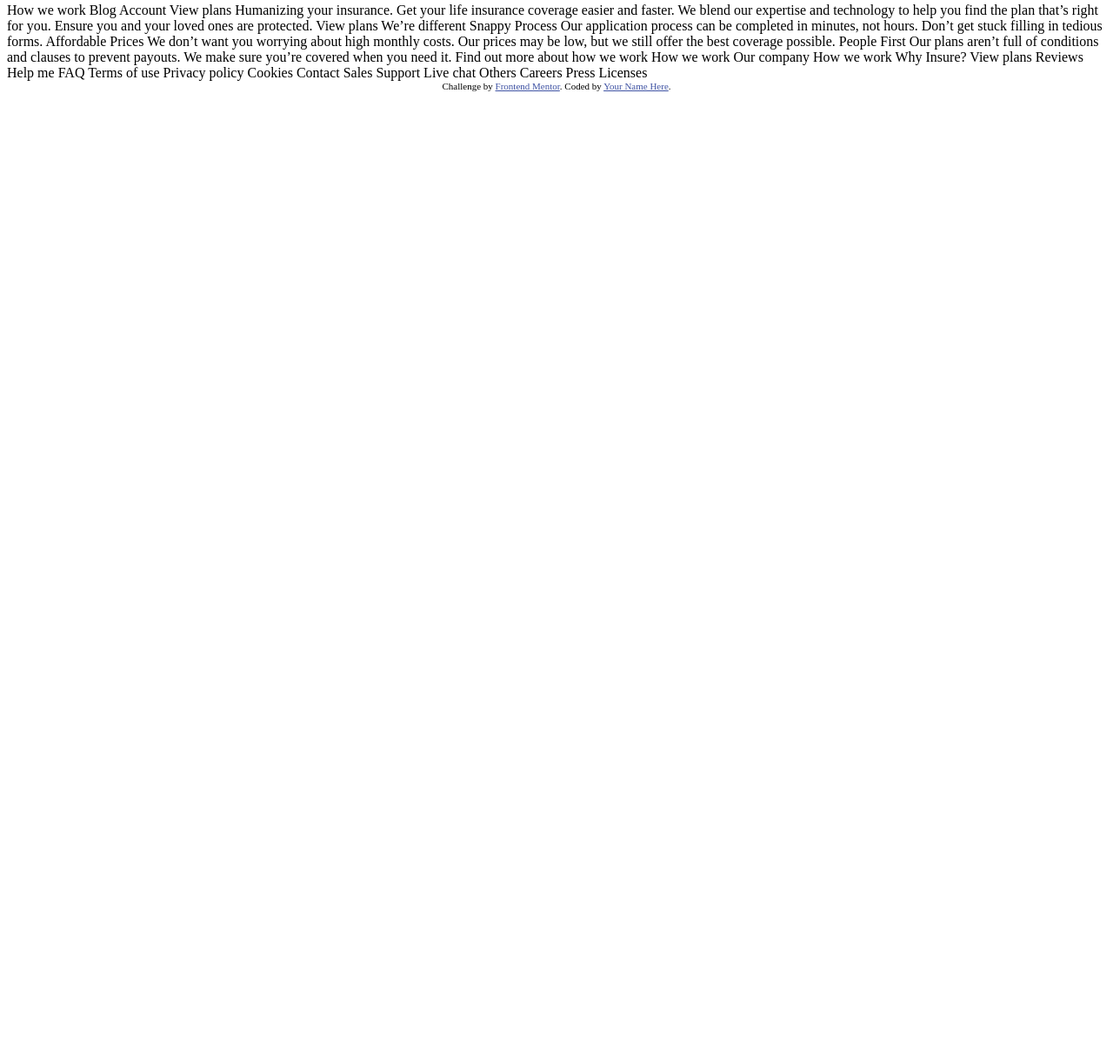
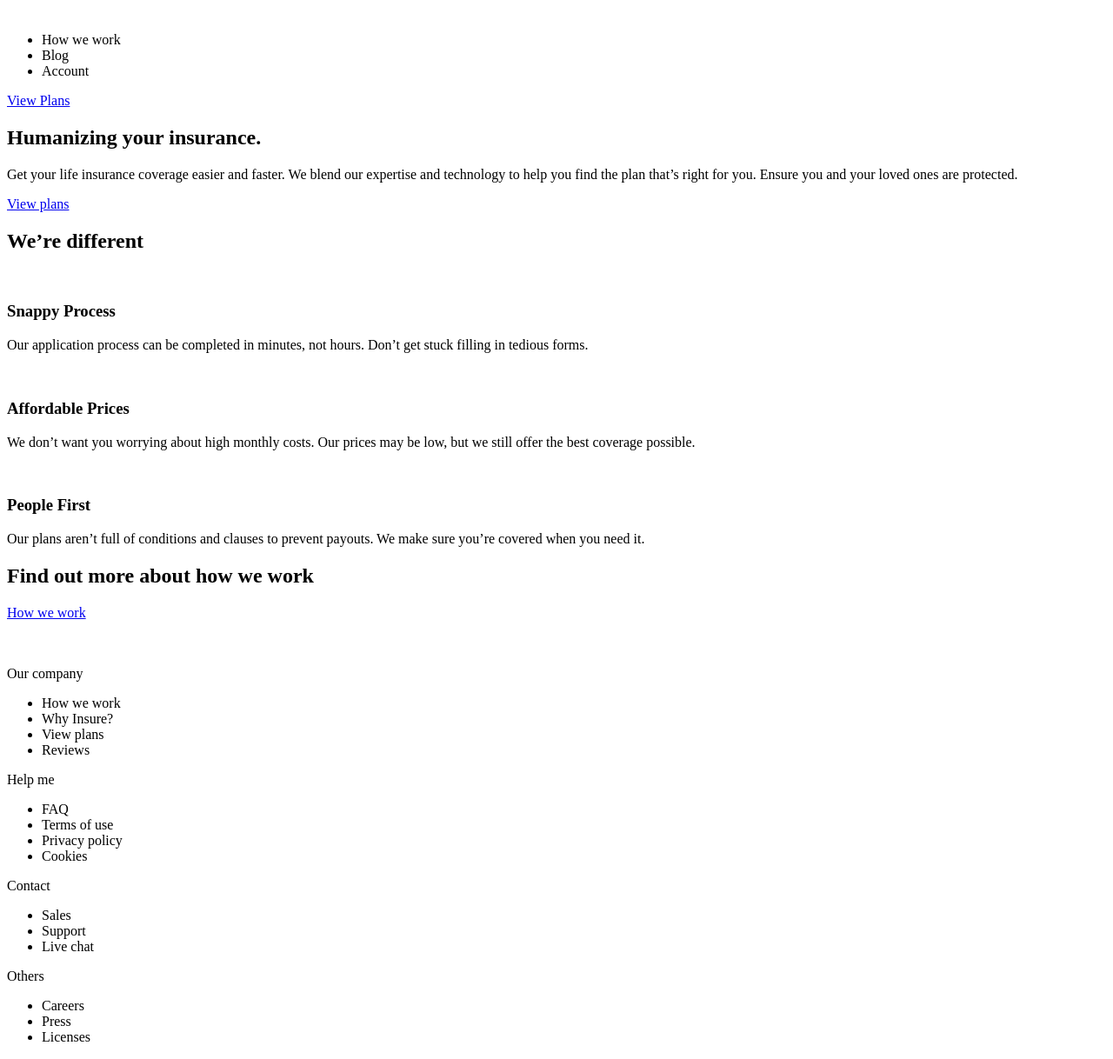
Before and after one commit to BradwellC/FEM--Insure-Landing-Page, a plain HTML site: page index.html in a window 1280 px wide. Shown: the part 5-1223 px from the top of the page at 87% size. Before the commit the page ends 800 px from the top, so only its background shows below. Drawn offline with Linux system fonts and the light colour scheme.

Commit message:
HTML tags added

```diff
--- a/index.html
+++ b/index.html
@@ -1,85 +1,139 @@
 <!DOCTYPE html>
 <html lang="en">
   <head>
-  <meta charset="UTF-8">
-  <meta name="viewport" content="width=device-width, initial-scale=1.0"> <!-- displays site properly based on user's device -->
+    <meta charset="UTF-8" />
+    <meta name="viewport" content="width=device-width, initial-scale=1.0" />
+    <!-- displays site properly based on user's device -->
 
-  <link rel="icon" type="image/png" sizes="32x32" href="./images/favicon-32x32.png">
+    <link
+      rel="icon"
+      type="image/png"
+      sizes="32x32"
+      href="./images/favicon-32x32.png"
+    />
 
     <title>Frontend Mentor | Insure landing page</title>
-
-  <!-- Feel free to remove these styles or customise in your own stylesheet 👍 -->
-  <style>
-    .attribution { font-size: 11px; text-align: center; }
-    .attribution a { color: hsl(228, 45%, 44%); }
-  </style>
   </head>
   <body>
+    <header>
+      <nav>
+        <img src="" alt="" />
 
-  How we work
-  Blog
-  Account
-  View plans
+        <div class="navbar-nav">
+          <ul>
+            <li>How we work</li>
+            <li>Blog</li>
+            <li>Account</li>
+          </ul>
 
-  Humanizing your insurance.
+          <a href="#">View Plans</a>
+        </div>
+      </nav>
+    </header>
 
-  Get your life insurance coverage easier and faster. We blend our expertise
-  and technology to help you find the plan that’s right for you. Ensure you
-  and your loved ones are protected.
+    <main>
+      <section>
+        <h1>Humanizing your insurance.</h1>
+        <p>
+          Get your life insurance coverage easier and faster. We blend our
+          expertise and technology to help you find the plan that’s right for
+          you. Ensure you and your loved ones are protected.
+        </p>
 
-  View plans
+        <a href="#">View plans</a>
 
-  We’re different
+        <img src="" alt="" />
+      </section>
 
-  Snappy Process
+      <section>
+        <h1>We’re different</h1>
+        <div class="column-3">
+          <div class="column">
+            <img src="" alt="" />
+            <h3>Snappy Process</h3>
+            <p>
+              Our application process can be completed in minutes, not hours.
+              Don’t get stuck filling in tedious forms.
+            </p>
+          </div>
 
-  Our application process can be completed in minutes, not hours. Don’t get
-  stuck filling in tedious forms.
+          <div class="column">
+            <img src="" alt="" />
+            <h3>Affordable Prices</h3>
+            <p>
+              We don’t want you worrying about high monthly costs. Our prices
+              may be low, but we still offer the best coverage possible.
+            </p>
+          </div>
 
-  Affordable Prices
+          <div class="column">
+            <img src="" alt="" />
+            <h3>People First</h3>
+            <p>
+              Our plans aren’t full of conditions and clauses to prevent
+              payouts. We make sure you’re covered when you need it.
+            </p>
+          </div>
+        </div>
+      </section>
 
-  We don’t want you worrying about high monthly costs. Our prices may be low,
-  but we still offer the best coverage possible.
+      <section>
+        <h1>Find out more about how we work</h1>
+        <a href="#">How we work</a>
+      </section>
+    </main>
 
-  People First
+    <footer>
+      <div>
+        <img src="" alt="" />
 
-  Our plans aren’t full of conditions and clauses to prevent payouts. We make
-  sure you’re covered when you need it.
+        <div>
+          <img src="" alt="" />
+          <img src="" alt="" />
+          <img src="" alt="" />
+          <img src="" alt="" />
+        </div>
+      </div>
 
-  Find out more about how we work
+      <div>
+        <div>
+          <p>Our company</p>
+          <ul>
+            <li>How we work</li>
+            <li>Why Insure?</li>
+            <li>View plans</li>
+            <li>Reviews</li>
+          </ul>
+        </div>
 
-  How we work
+        <div>
+          <p>Help me</p>
+          <ul>
+            <li>FAQ</li>
+            <li>Terms of use</li>
+            <li>Privacy policy</li>
+            <li>Cookies</li>
+          </ul>
+        </div>
 
-  Our company
+        <div>
+          <p>Contact</p>
+          <ul>
+            <li>Sales</li>
+            <li>Support</li>
+            <li>Live chat</li>
+          </ul>
+        </div>
 
-  How we work
-  Why Insure?
-  View plans
-  Reviews
-
-  Help me
-
-  FAQ
-  Terms of use
-  Privacy policy
-  Cookies
-
-  Contact
-
-  Sales
-  Support
-  Live chat
-
-  Others
-
-  Careers
-  Press
-  Licenses
-
-
-  <div class="attribution">
-    Challenge by <a href="https://www.frontendmentor.io?ref=challenge" target="_blank">Frontend Mentor</a>.
-    Coded by <a href="#">Your Name Here</a>.
+        <div>
+          <p>Others</p>
+          <ul>
+            <li>Careers</li>
+            <li>Press</li>
+            <li>Licenses</li>
+          </ul>
         </div>
+      </div>
+    </footer>
   </body>
 </html>
```
Lines whose indentation alone changed are shown as unchanged.
